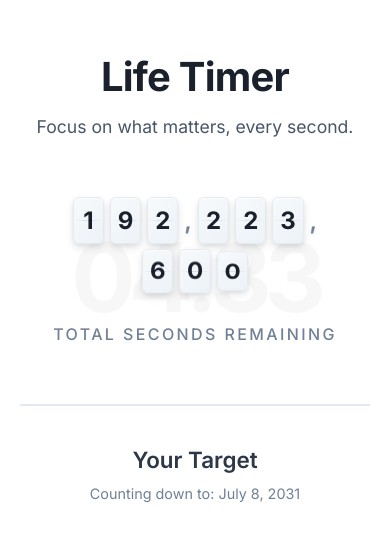
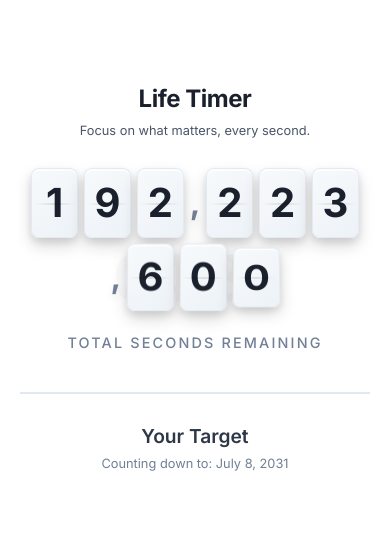
Before and after one commit to milyas2001/Countdown, a website: page public/index.html in a window 390 px wide. Shown: the part 145-686 px from the top of the page. Drawn offline with Linux system fonts and the light colour scheme.

Commit message:
feat: MASSIVE numbers that dominate the screen + fix double-flip animation bug

```diff
--- a/public/script.js
+++ b/public/script.js
@@ -8,6 +8,8 @@ const fadedBackgroundTimeElement = document.getElementById('fadedBackgroundTime'
 // Store refs to flip cards and previous values
 let flipCards = [];
 let previousTotalSecondsString = '';
+let lastUpdateTime = 0;
+let isUpdating = false;
 
 // Function to create flip card structure
 function createFlipCard(currentDigit = 0) {
@@ -35,7 +37,8 @@ function createFlipCard(currentDigit = 0) {
         frontFace: frontFace,
         backFace: backFace,
         currentValue: currentDigit,
-        isAnimating: false // Track animation state
+        isAnimating: false,
+        lastAnimationTime: 0
     };
 }
 
@@ -71,10 +74,20 @@ function setupAnimatedDisplay(initialSecondsString) {
 
 // Function to animate a single flip card
 function flipToNewDigit(cardData, newDigit) {
-    // Don't animate if already animating or if value hasn't changed
-    if (cardData.isAnimating || cardData.currentValue === newDigit) return;
+    const now = Date.now();
+
+    // Don't animate if:
+    // 1. Already animating
+    // 2. Value hasn't changed
+    // 3. Animation was triggered too recently (less than 900ms ago)
+    if (cardData.isAnimating ||
+        cardData.currentValue === newDigit ||
+        (now - cardData.lastAnimationTime) < 900) {
+        return;
+    }
 
     cardData.isAnimating = true;
+    cardData.lastAnimationTime = now;
 
     // Set the back face to show the new digit
     cardData.backFace.textContent = newDigit;
@@ -93,8 +106,14 @@ function flipToNewDigit(cardData, newDigit) {
 
 // Function to update the animated display
 function updateAnimatedDisplay(totalSeconds) {
-    if (!animatedDisplayContainer) return;
+    if (!animatedDisplayContainer || isUpdating) return;
 
+    const now = Date.now();
+
+    // Throttle updates to prevent too frequent calls
+    if (now - lastUpdateTime < 950) return; // Only update if more than 950ms have passed
+
+    isUpdating = true;
     const currentTotalSecondsString = totalSeconds.toLocaleString();
 
     // If structure changed significantly, rebuild
@@ -105,11 +124,16 @@ function updateAnimatedDisplay(totalSeconds) {
         currentCommaCount !== previousCommaCount) {
         setupAnimatedDisplay(currentTotalSecondsString);
         previousTotalSecondsString = currentTotalSecondsString;
+        lastUpdateTime = now;
+        isUpdating = false;
         return;
     }
 
     // Only update if the string actually changed
-    if (currentTotalSecondsString === previousTotalSecondsString) return;
+    if (currentTotalSecondsString === previousTotalSecondsString) {
+        isUpdating = false;
+        return;
+    }
 
     // Update each digit with flip animation
     let cardIndex = 0;
@@ -125,6 +149,8 @@ function updateAnimatedDisplay(totalSeconds) {
     }
 
     previousTotalSecondsString = currentTotalSecondsString;
+    lastUpdateTime = now;
+    isUpdating = false;
 }
 
 // Function to update faded background time
@@ -200,7 +226,7 @@ window.addEventListener('load', () => {
     // Log statistics
     calculateAgeStatistics();
 
-    console.log('FlipClock countdown initialized! 🚀');
+    console.log('MASSIVE FlipClock countdown initialized! Numbers will DOMINATE the screen! 🚀💥');
 });
 
 // Add some interactive effects (if elements still exist)
--- a/public/styles.css
+++ b/public/styles.css
@@ -19,7 +19,7 @@ body {
 
 .container {
     width: 100%;
-    max-width: 1200px;
+    max-width: 1600px;
     padding: 20px;
     position: relative; /* For potential absolute positioned elements like faded numbers */
 }
@@ -37,9 +37,9 @@ body {
     top: 50%;
     left: 50%;
     transform: translate(-50%, -50%);
-    font-size: clamp(12rem, 35vw, 20rem);
+    font-size: clamp(8rem, 25vw, 15rem);
     font-weight: 700;
-    color: rgba(0, 0, 0, 0.03);
+    color: rgba(0, 0, 0, 0.02);
     z-index: -1; /* Behind other content */
     white-space: nowrap;
     pointer-events: none; /* Not interactive */
@@ -54,21 +54,21 @@ body {
 
 /* Countdown Display - Primary Focus */
 .countdown-container {
-    margin-bottom: 50px;
+    margin-bottom: 30px;
 }
 
 .countdown-title-main {
-    font-size: clamp(2.5rem, 6vw, 4rem);
+    font-size: clamp(2rem, 4vw, 3rem);
     font-weight: 700;
     color: #1a202c;
-    margin-bottom: 15px;
+    margin-bottom: 10px;
     letter-spacing: -0.02em;
 }
 
 .countdown-subtitle {
-    font-size: clamp(1.1rem, 2.5vw, 1.5rem);
+    font-size: clamp(0.9rem, 1.8vw, 1.2rem);
     color: #4a5568;
-    margin-bottom: 60px;
+    margin-bottom: 40px;
     font-weight: 400;
 }
 
@@ -77,23 +77,24 @@ body {
     display: flex;
     justify-content: center;
     align-items: center;
-    gap: 8px;
+    gap: clamp(8px, 2vw, 20px);
     flex-wrap: wrap;
-    margin-bottom: 30px;
+    margin-bottom: 20px;
+    padding: 0 10px;
 }
 
 .digit-group {
     display: flex;
-    gap: 8px;
+    gap: clamp(8px, 2vw, 20px);
 }
 
-/* Flip Card Structure */
+/* MASSIVE Flip Card Structure */
 .digit-slot {
-    width: clamp(45px, 12vw, 90px);
-    height: clamp(60px, 16vw, 120px);
+    width: clamp(80px, 18vw, 160px);  /* Much larger */
+    height: clamp(120px, 25vw, 220px); /* Much larger */
     position: relative;
     perspective: 1000px;
-    margin: 0 2px;
+    margin: 0 clamp(2px, 0.5vw, 8px);
 }
 
 .flip-card {
@@ -109,28 +110,28 @@ body {
     width: 100%;
     height: 100%;
     backface-visibility: hidden;
-    border-radius: 8px;
+    border-radius: 12px;
     display: flex;
     align-items: center;
     justify-content: center;
-    font-size: clamp(2rem, 8vw, 4rem);
-    font-weight: 700;
+    font-size: clamp(4rem, 12vw, 8rem); /* MASSIVE font size */
+    font-weight: 800;
     color: #1a202c;
     background: linear-gradient(135deg, #f7fafc 0%, #edf2f7 100%);
     box-shadow:
+        0 8px 16px rgba(0, 0, 0, 0.15),
         0 4px 8px rgba(0, 0, 0, 0.1),
-        0 2px 4px rgba(0, 0, 0, 0.06),
-        inset 0 1px 0 rgba(255, 255, 255, 0.8);
-    border: 1px solid rgba(226, 232, 240, 0.8);
+        inset 0 2px 0 rgba(255, 255, 255, 0.8);
+    border: 2px solid rgba(226, 232, 240, 0.8);
 }
 
 .flip-card-face::before {
     content: '';
     position: absolute;
     top: 50%;
-    left: 0;
-    right: 0;
-    height: 1px;
+    left: 5%;
+    right: 5%;
+    height: 2px;
     background: linear-gradient(90deg, transparent, rgba(0, 0, 0, 0.1), transparent);
     z-index: 1;
 }
@@ -151,39 +152,39 @@ body {
 
 /* Comma Separator */
 .comma-separator {
-    font-size: clamp(2.5rem, 7vw, 5rem);
-    font-weight: 600;
+    font-size: clamp(3rem, 9vw, 6rem); /* Larger comma */
+    font-weight: 700;
     color: #718096;
     align-self: center;
-    margin: 0 4px;
-    text-shadow: 0 2px 4px rgba(0, 0, 0, 0.1);
+    margin: 0 clamp(4px, 1vw, 12px);
+    text-shadow: 0 4px 8px rgba(0, 0, 0, 0.1);
 }
 
 .countdown-label-main {
-    font-size: clamp(1rem, 2.5vw, 1.3rem);
+    font-size: clamp(0.9rem, 2vw, 1.1rem);
     font-weight: 500;
     color: #718096;
     text-transform: uppercase;
     letter-spacing: 0.15em;
-    margin-top: 25px;
+    margin-top: 15px;
 }
 
 /* Info Section - Minimalist */
 .info-section {
-    padding-top: 40px;
+    padding-top: 30px;
     border-top: 2px solid #e2e8f0;
-    margin-top: 60px;
+    margin-top: 40px;
 }
 
 .info-title {
-    font-size: clamp(1.4rem, 3.5vw, 2rem);
+    font-size: clamp(1.2rem, 2.5vw, 1.6rem);
     font-weight: 600;
     color: #2d3748;
-    margin-bottom: 12px;
+    margin-bottom: 8px;
 }
 
 .info-subtitle {
-    font-size: clamp(0.9rem, 2vw, 1.1rem);
+    font-size: clamp(0.8rem, 1.6vw, 1rem);
     color: #718096;
     font-weight: 400;
 }
@@ -200,57 +201,74 @@ body {
 /* Responsive Design Adjustments */
 @media (max-width: 768px) {
     .faded-background-time {
-        font-size: clamp(8rem, 25vw, 15rem);
+        font-size: clamp(6rem, 20vw, 12rem);
     }
 
     .total-seconds-display-wrapper {
-        gap: 6px;
+        gap: clamp(6px, 1.5vw, 15px);
+        padding: 0 5px;
     }
 
     .digit-group {
-        gap: 6px;
+        gap: clamp(6px, 1.5vw, 15px);
     }
 
     .digit-slot {
-        width: clamp(35px, 10vw, 70px);
-        height: clamp(50px, 14vw, 100px);
-        margin: 0 1px;
+        width: clamp(60px, 15vw, 120px);
+        height: clamp(90px, 20vw, 160px);
+        margin: 0 clamp(1px, 0.3vw, 5px);
+    }
+
+    .flip-card-face {
+        font-size: clamp(3rem, 10vw, 6rem);
+        border-radius: 10px;
     }
 
     .comma-separator {
-        font-size: clamp(2rem, 6vw, 4rem);
-        margin: 0 2px;
+        font-size: clamp(2.5rem, 7vw, 4.5rem);
+        margin: 0 clamp(2px, 0.5vw, 8px);
     }
 }
 
 @media (max-width: 480px) {
     .faded-background-time {
-        font-size: clamp(6rem, 20vw, 12rem);
+        font-size: clamp(4rem, 15vw, 10rem);
         letter-spacing: -0.08em;
     }
 
     .total-seconds-display-wrapper {
-        gap: 4px;
+        gap: clamp(4px, 1vw, 10px);
+        padding: 0 2px;
     }
 
     .digit-group {
-        gap: 4px;
+        gap: clamp(4px, 1vw, 10px);
     }
 
     .digit-slot {
-        width: clamp(28px, 8vw, 55px);
-        height: clamp(40px, 12vw, 80px);
+        width: clamp(45px, 12vw, 90px);
+        height: clamp(70px, 16vw, 120px);
         margin: 0 1px;
     }
 
     .flip-card-face {
-        font-size: clamp(1.5rem, 6vw, 3rem);
-        border-radius: 6px;
+        font-size: clamp(2.5rem, 8vw, 4.5rem);
+        border-radius: 8px;
+        border: 1px solid rgba(226, 232, 240, 0.8);
     }
 
     .comma-separator {
-        font-size: clamp(1.5rem, 5vw, 3rem);
+        font-size: clamp(2rem, 6vw, 3.5rem);
         margin: 0 1px;
+    }
+
+    .countdown-title-main {
+        font-size: clamp(1.5rem, 3.5vw, 2.5rem);
+    }
+
+    .countdown-subtitle {
+        font-size: clamp(0.8rem, 1.5vw, 1rem);
+        margin-bottom: 30px;
     }
 }
 
```
